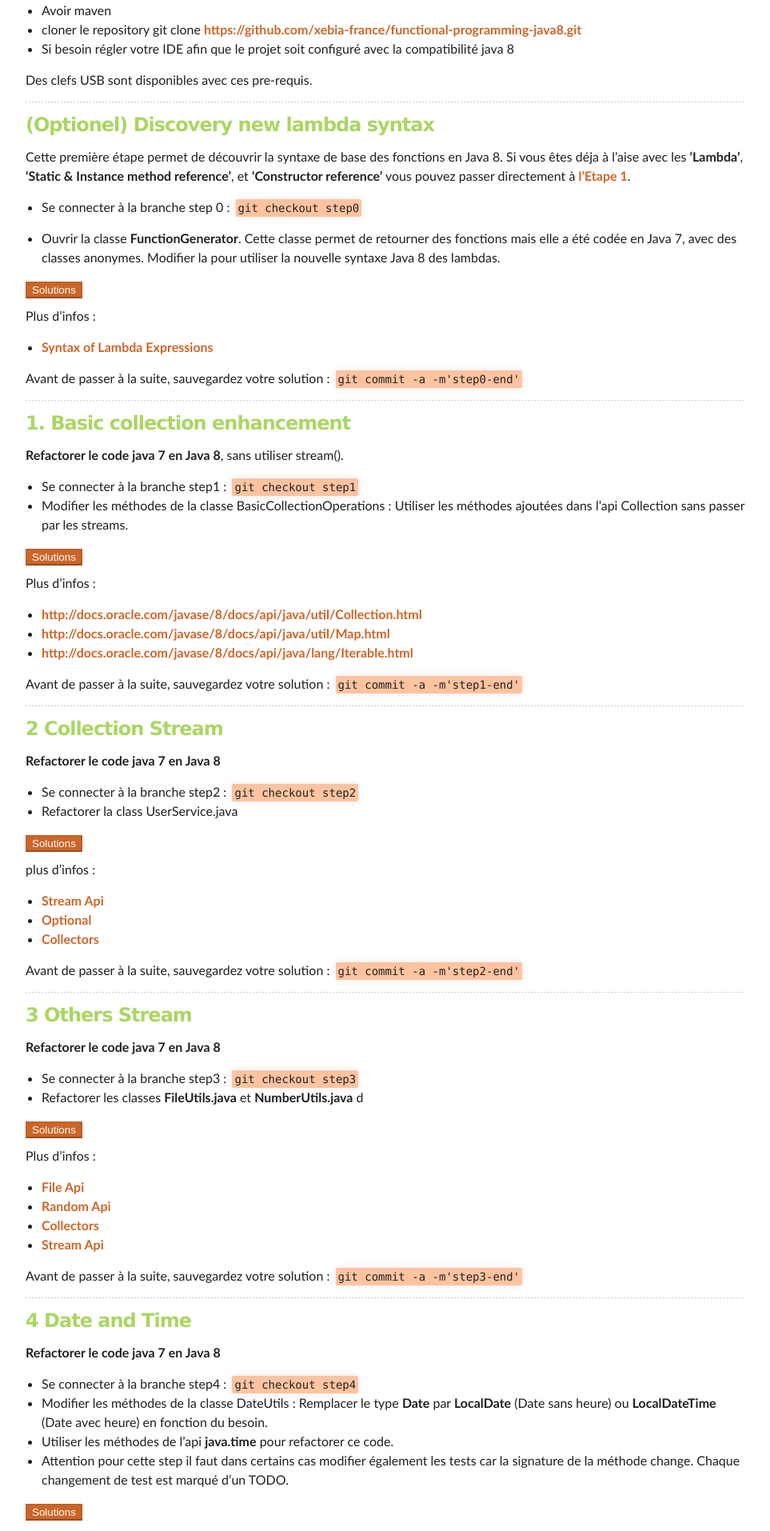
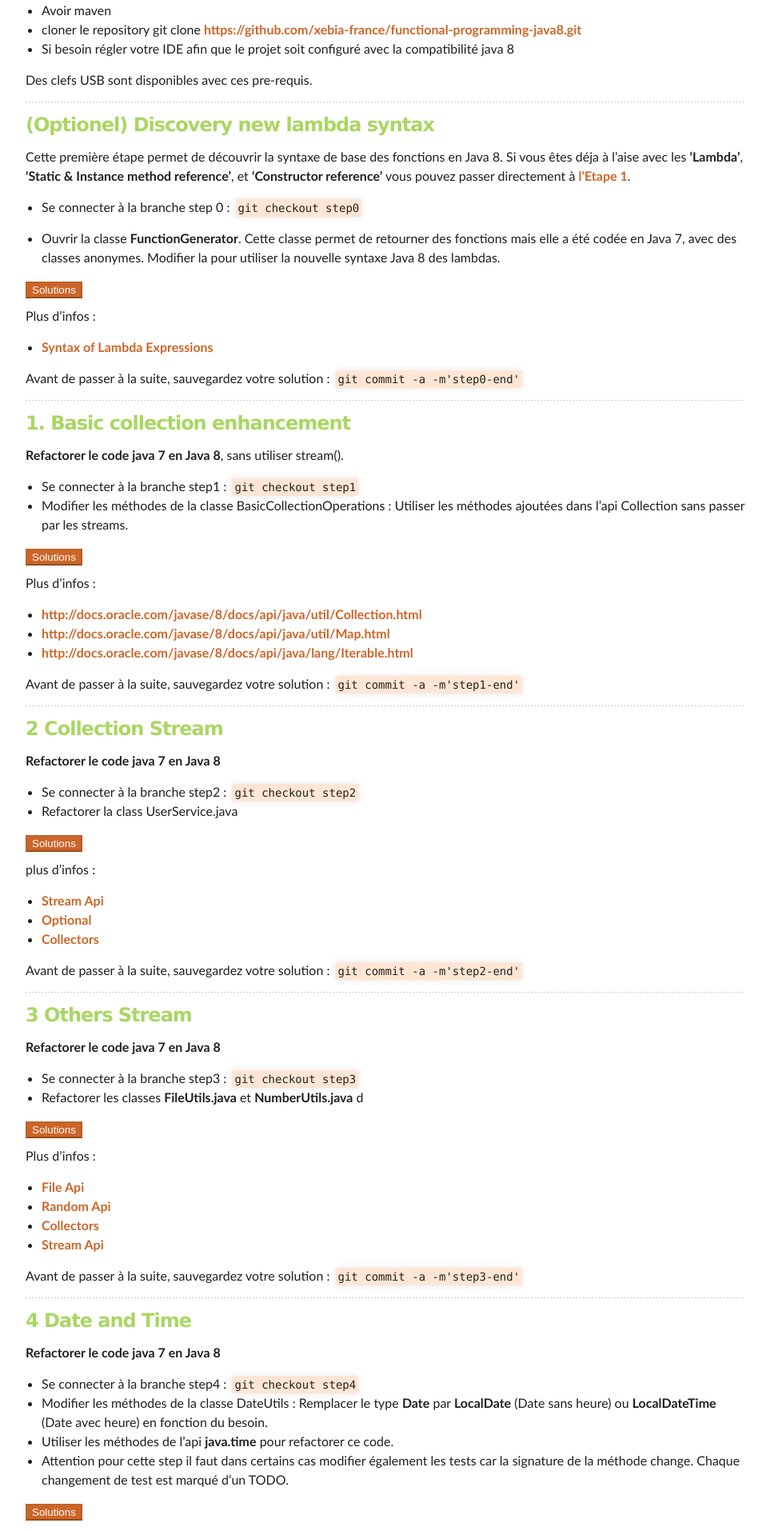
Before and after one commit to publicissapient-france/functional-programming-java8, a Jekyll site: the page built from index.md, in a window 1280 px wide. Shown: the part 599-2513 px from the top of the page at 80% size, without its empty margins (158-1121 px from the left). Built offline with Jekyll 4.4.1, drawn with Linux system fonts in a browser that asks for light colours.

Commit message:
Try to change color code background

```diff
--- a/stylesheets/stylesheet.css
+++ b/stylesheets/stylesheet.css
@@ -161,7 +161,7 @@ p img {
 pre, code {
   width: 100%;
   color: #222;
-  background-color: #FFC3A0;
+  background-color: #ffe6d4;
 
 
   font-family: Monaco, "Bitstream Vera Sans Mono", "Lucida Console", Terminal, monospace;
```
